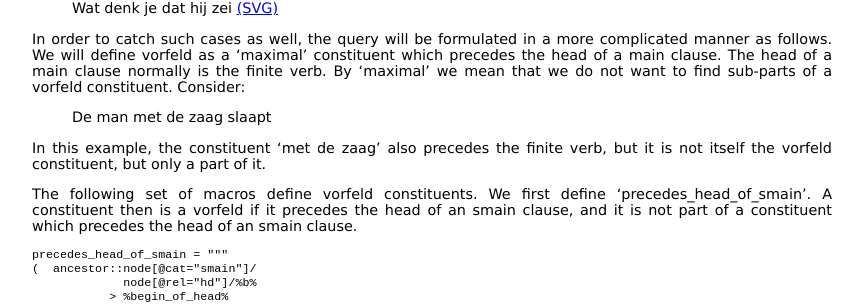
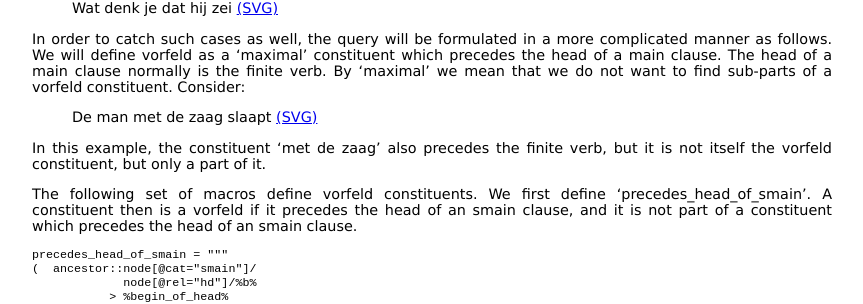
Before and after one commit to rug-compling/dact, a Jekyll site: the page built from cookbook/index.md, in a window 1280 px wide. Shown: the part 1233-1537 px from the top of the page, without its empty margins (208-1071 px from the left). Built offline with Jekyll 4.4.1, drawn with Linux system fonts in a browser that asks for light colours.

Commit message:
Update cookbook/index.md
figure 6

```diff
--- a/cookbook/index.md
+++ b/cookbook/index.md
@@ -87,7 +87,7 @@ manner as follows. We will define vorfeld as a 'maximal' constituent which prece
 main clause. The head of a main clause normally is the finite verb. By 'maximal' we mean that we
 do not want to find sub-parts of a vorfeld constituent. Consider:
 
->   De man met de zaag slaapt
+>   De man met de zaag slaapt <a href="6.svg">(SVG)</a>
 
 In this example, the constituent 'met de zaag' also precedes the finite verb, but it is not itself the vorfeld
 constituent, but only a part of it.
```
